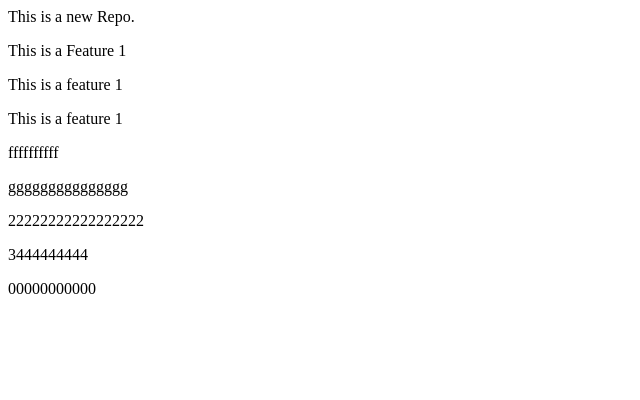
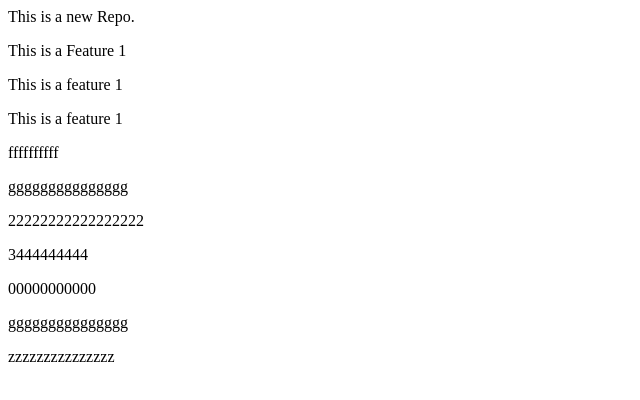
Before and after one commit to Nischal-Nepal/Localrepo, a plain HTML site: page index.html in a window 1280 px wide. Shown: the whole page, without its empty margins (0-640 px from the left). Drawn offline with Linux system fonts and the light colour scheme.

Commit message:
Add new Feature

```diff
--- a/index.html
+++ b/index.html
@@ -15,3 +15,5 @@ ggggggggggggggg
 <p>
   00000000000
 </p>
+<p>ggggggggggggggg</p>
+<p>zzzzzzzzzzzzzzz</p>
```
